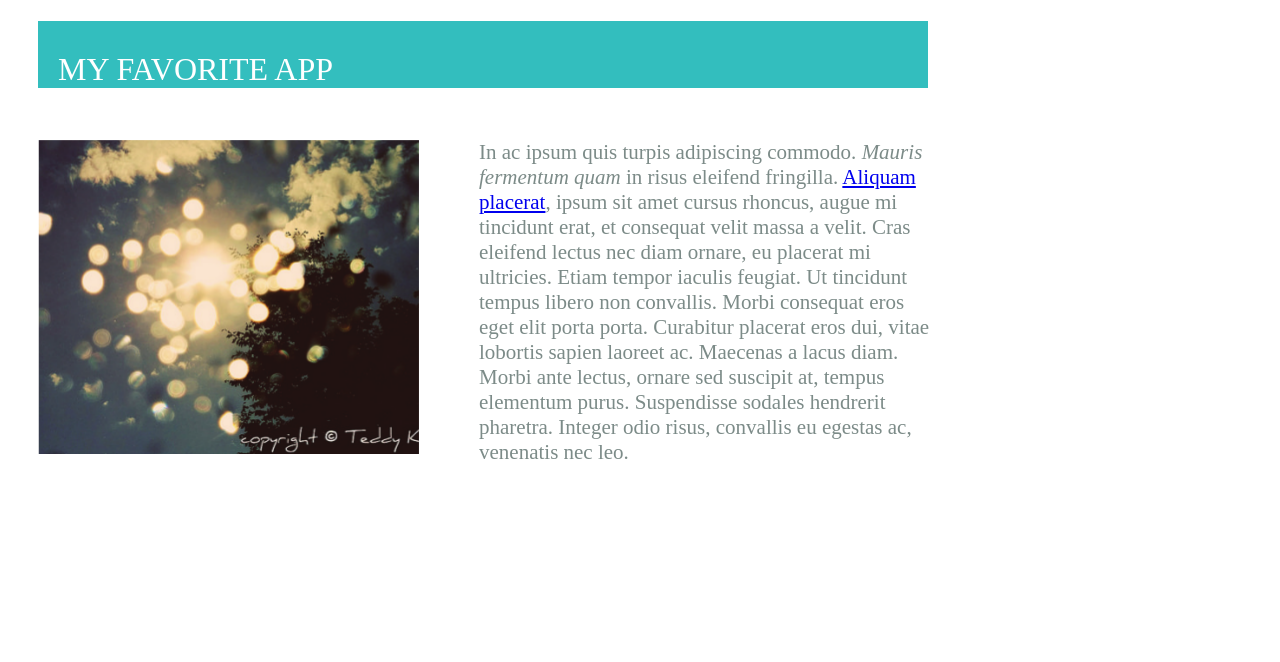
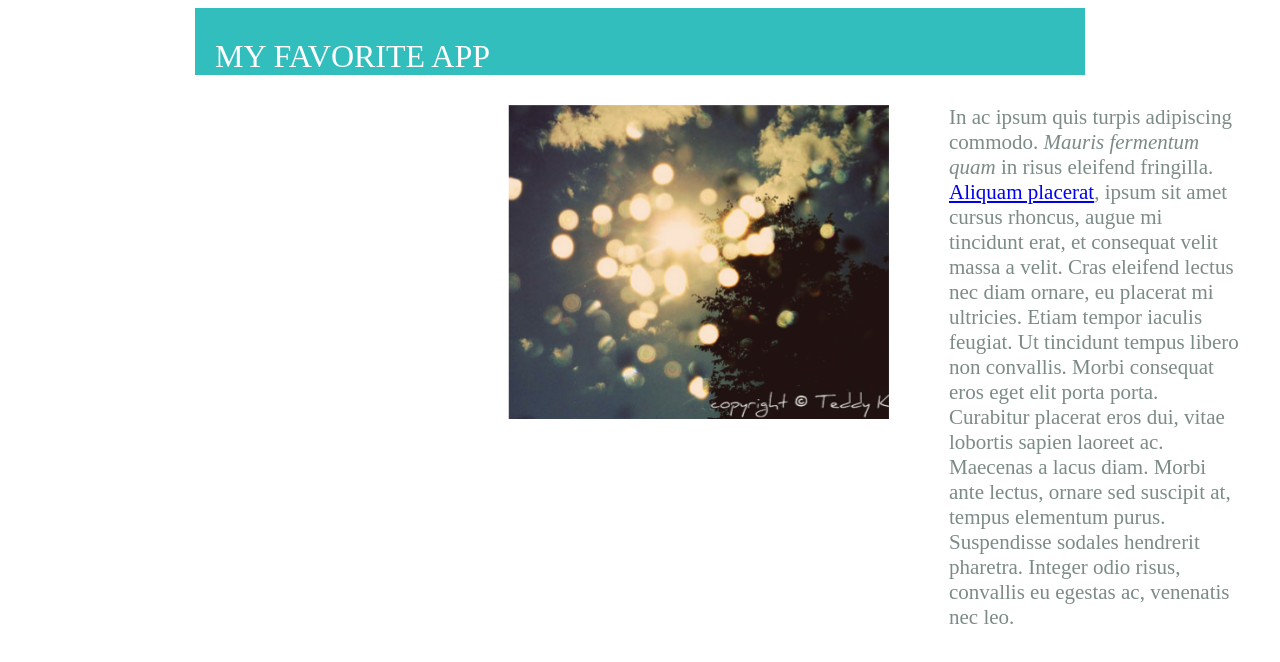
Before and after one commit to abryu/Front-End-Web-Developer, a plain HTML site: page portfolio/toplist/index.html in a window 1280 px wide. Drawn offline with Linux system fonts and the light colour scheme.

Commit message:
Intro to HTML and CSS

```diff
--- a/portfolio/toplist/style.css
+++ b/portfolio/toplist/style.css
@@ -11,6 +11,7 @@ margin: 30px;
 .screenshot{
 max-width: 45%;
 margin: 30px;
+margin-left: 500px;
 }
 
 .image{
@@ -31,6 +32,7 @@ padding-top: 30px;
 padding-left: 20px;
 max-width: 890px;
 margin-left: 30px;
+margin: auto;
 }
 
 * {
```
